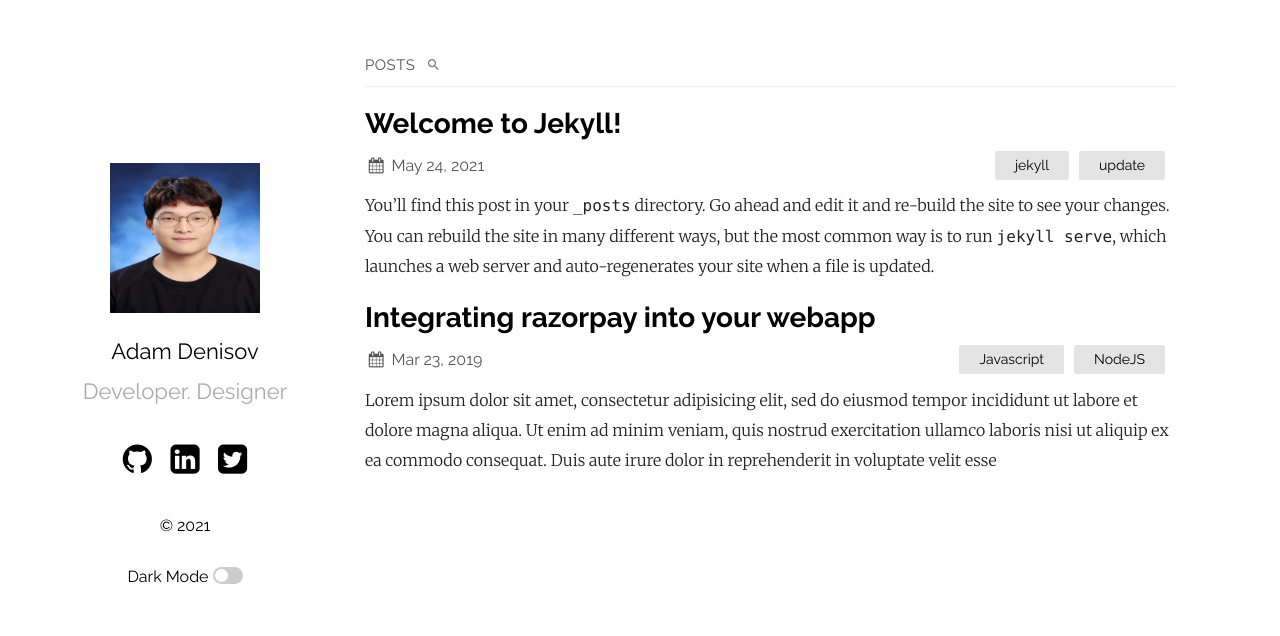
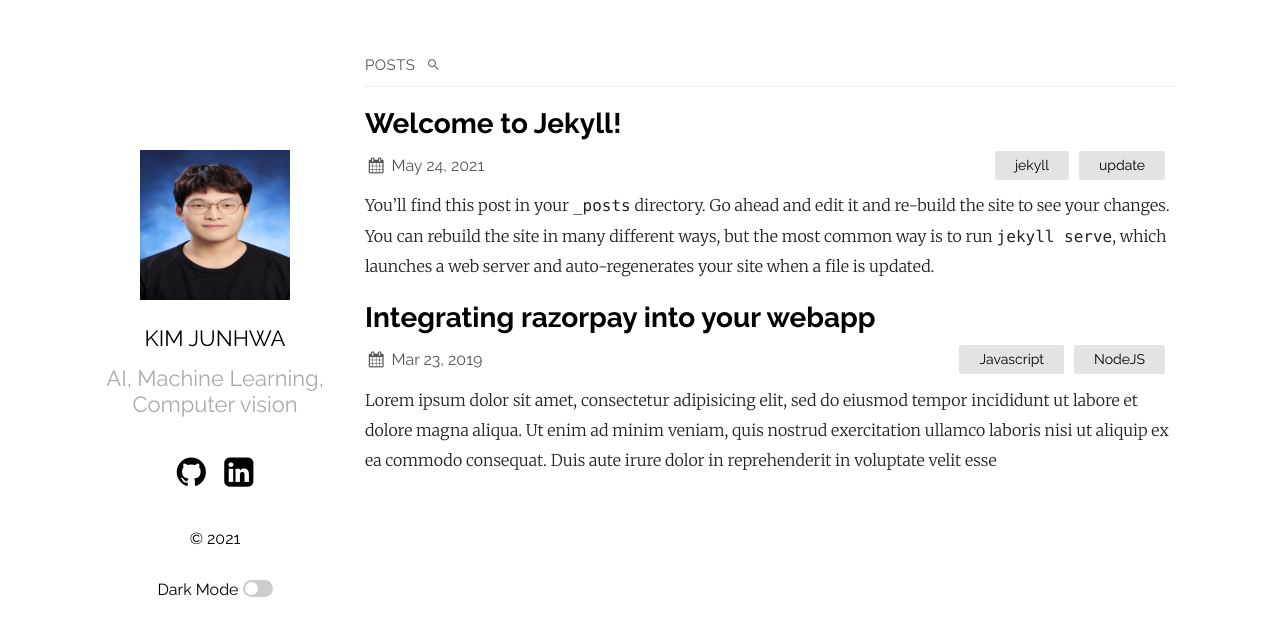
Before and after one commit to kjunhwa/kjunhwa.github.ioi, a Jekyll site: the page built from index.md, in a window 1280 px wide. Shown: the top 636 px of the page. Built offline with Jekyll 4.4.1, drawn with Linux system fonts in a browser that asks for light colours; part of the change alters nothing that is shown.

Commit message:
Update _config.yml

```diff
--- a/_config.yml
+++ b/_config.yml
@@ -1,6 +1,6 @@
-title: Your awesome title
-author: GitHub User
-email: your-email@domain.com
+title: GOGOJUN Blog
+author: kjunhwa
+email: jhkim414@naver.com
 description: > # this means to ignore newlines until "show_exerpts:"
   Write an awesome description for your new site here. You can edit this
   line in _config.yml. It will appear in your document head meta (for
@@ -12,8 +12,8 @@ show_excerpts: true # set to true to show excerpts on the homepage
 sass:
   sass_dir: _sass
 plainwhite:
-  name: Adam Denisov
-  tagline: Developer. Designer
+  name: KIM JUNHWA
+  tagline: AI, Machine Learning, Computer vision
   date_format: "%b %-d, %Y"
   sitemap: true # set to true to generate sitemap.xml content
   search: true # set to true to enable searchbar
@@ -26,7 +26,6 @@ plainwhite:
     - post
   # generate social links in footer
   social_links:
-    twitter: samarsault
     github:  samarsault
     linkedIn: in/samarsault
     #rss: rss
```
